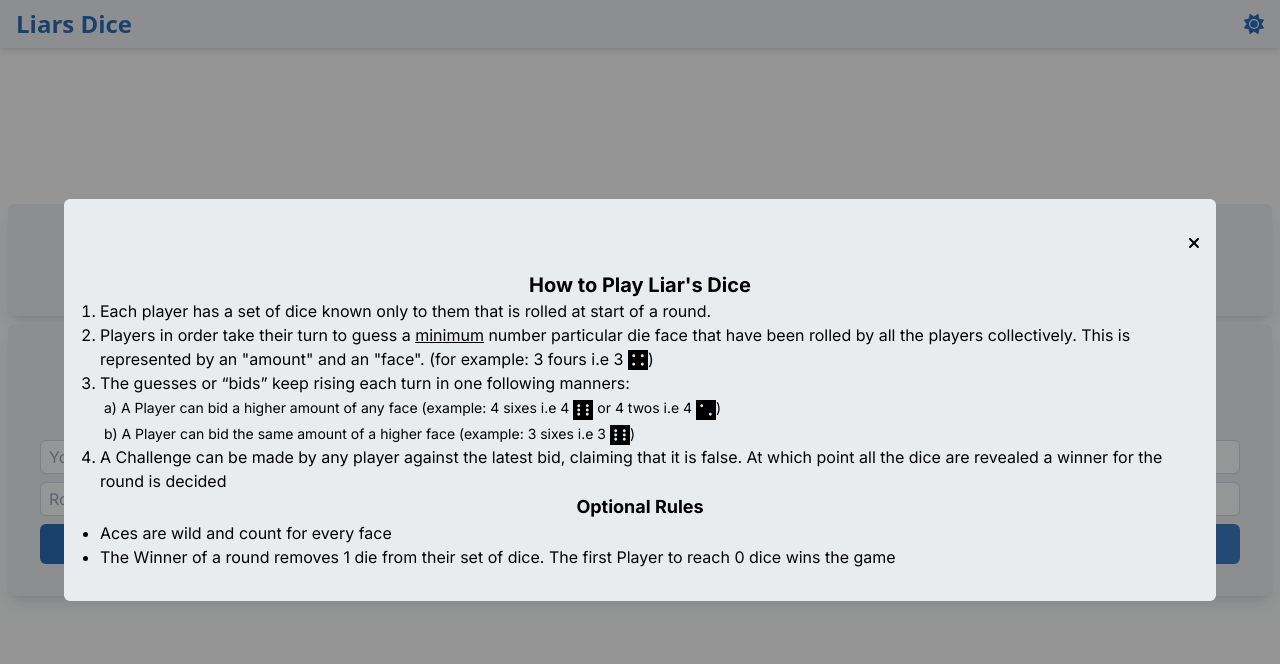
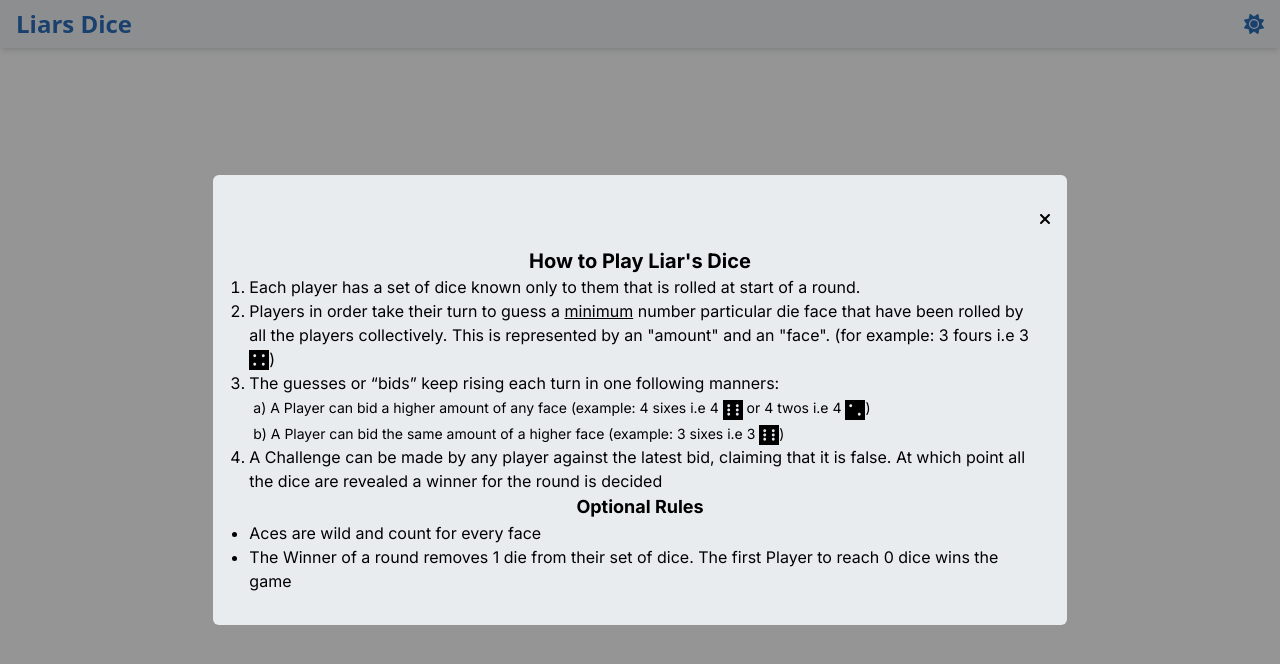
Before and after one commit to ajaytitus1386/dudo, a Next.js app: page / in a window 1280 px wide. Both pictures are taken after a click on the element "How to Play". Shown: the top 664 px of the page. Built offline with nearby package versions, Linux system fonts and the light colour scheme.

Commit message:
style: large screen spacing

```diff
--- a/src/components/Modal.tsx
+++ b/src/components/Modal.tsx
@@ -38,7 +38,7 @@ const Modal: React.FC<Props> = ({ children, invoker, className, heading }) => {
                 {/* Modal Body */}
                 <div
                     ref={modalRef}
-                    className="flex flex-col gap-4 w-[90%] max-h-[75%] m-auto py-8 px-4 bg-background-light-200 dark:bg-background-dark-200 rounded-md"
+                    className="flex flex-col gap-4 w-[90%] max-h-[75%] m-auto py-8 px-4 bg-background-light-200 dark:bg-background-dark-200 rounded-md md:w-3/4 lg:w-1/2 xl:w-2/3"
                 >
                     {/* Modal Header */}
                     <div className="flex flex-row items-center justify-between">
--- a/src/components/index/Hero.tsx
+++ b/src/components/index/Hero.tsx
@@ -6,7 +6,7 @@ import HowToPlay from "../content/HowToPlay"
 
 const Hero = () => {
     return (
-        <Hug className="flex flex-col gap-2 justify-center items-center">
+        <Hug className="flex flex-col gap-2 justify-center items-center md:w-3/4 lg:w-1/2 xl:w-1/3">
             <h2 className="text-xl font-bold text-center text-text-light-500 dark:text-text-dark-500">
                 Dice, Deception and Deduction
             </h2>
--- a/src/components/index/RoomDialogBox.tsx
+++ b/src/components/index/RoomDialogBox.tsx
@@ -45,7 +45,7 @@ const RoomDialogBox = () => {
     }
 
     return (
-        <Hug className="flex flex-col gap-4 w-[400px] px-8 py-8">
+        <Hug className="flex flex-col gap-4 w-[400px] px-8 py-8 md:w-3/4 lg:w-1/2 xl:w-1/3">
             <div className="flex flex-row gap-4 justify-center items-center">
                 <RoomTypeTab
                     label="Join Game"
```
